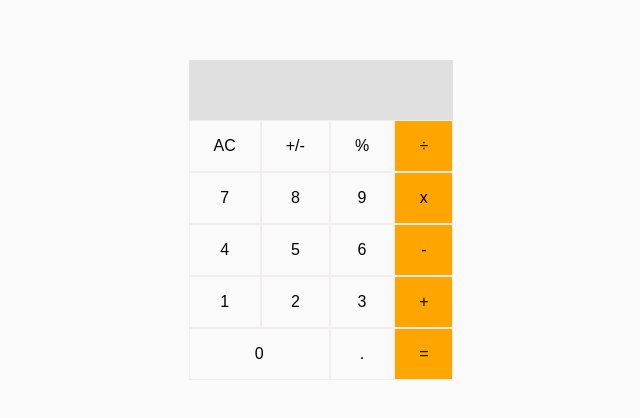
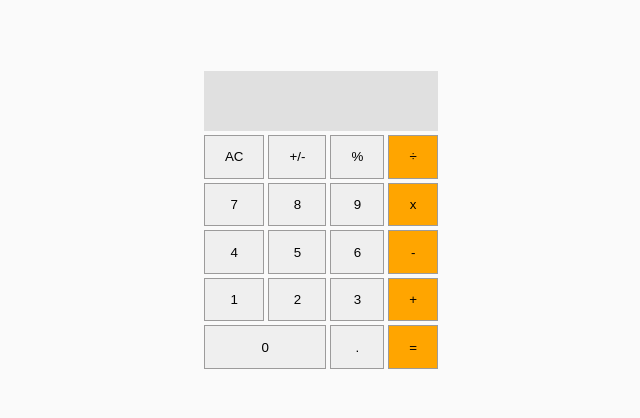
Before and after one commit to soulemanou-software/Math-Magicians, a React (Create React App) app: page / in a window 1280 px wide. Shown: the part 180-598 px from the top of the page, without its empty margins (319-959 px from the left). Built offline with nearby package versions, Linux system fonts and the light colour scheme.

Commit message:
functional part done

```diff
--- a/src/components/Calculator.css
+++ b/src/components/Calculator.css
@@ -7,6 +7,7 @@
   -moz-user-select: none;
   -ms-user-select: none;
   width: 200px;
+  gap: 4px;
 }
 
 .screen {
@@ -23,8 +24,9 @@
   color: black;
   padding: 1em 1.5em;
   text-align: center;
-  border: 1px solid rgb(241, 237, 236);
+  border: 1px solid rgb(156, 155, 155);
   transition: 0.5s ease;
+  cursor: pointer;
 }
 
 .btn:hover {
--- a/src/components/Calculator.jsx
+++ b/src/components/Calculator.jsx
@@ -1,34 +1,19 @@
-/* eslint-disable */
-
-import React from 'react';
+import React, { useState } from 'react';
 import './Calculator.css';
-
-import operate from '../logic/operate';
 import calculate from '../logic/calculate';
 
-class Calculator extends React.Component {
-  constructor(props) {
-    super(props);
-    this.state = {
-      total: null,
-      next: null,
-      operation: null,
+const Calculator = () => {
+  const [total, setTotal] = useState(null);
+  const [next, setNext] = useState(null);
+  const [operation, setOperation] = useState(null);
+
+  const clickHandler = (e) => {
+    const result = calculate({ total, next, operation }, e.target.textContent);
+    setTotal(result.total);
+    setNext(result.next);
+    setOperation(result.operation);
   };
-    this.clickHandler = this.clickHandler.bind(this);
-  }
 
-  clickHandler(e) {
-    this.setState(calculate(this.state, e.target.textContent));
-  }
-
-  displayHandler() {
-    this.setState({
-      total: e.target.textContent,
-    });
-  }
-
-  render() {
-    const { total, next, operation } = this.state;
   return (
     <div className="container">
       <div className="screen">
@@ -36,66 +21,65 @@ class Calculator extends React.Component {
         {operation}
         {next}
       </div>
-        <div className="btn" onClick={this.clickHandler}>
+      <button type="button" className="btn" onClick={clickHandler}>
         AC
-        </div>
-        <div className="btn" onClick={this.clickHandler}>
+      </button>
+      <button type="button" className="btn" onClick={clickHandler}>
         +/-
-        </div>
-        <div className="btn" onClick={this.clickHandler}>
+      </button>
+      <button type="button" className="btn" onClick={clickHandler}>
         %
-        </div>
-        <div className="btn operator" onClick={this.clickHandler}>
+      </button>
+      <button type="button" className="btn operator" onClick={clickHandler}>
         ÷
-        </div>
-        <div className="btn" onClick={this.clickHandler}>
+      </button>
+      <button type="button" className="btn" onClick={clickHandler}>
         7
-        </div>
-        <div className="btn" onClick={this.clickHandler}>
+      </button>
+      <button type="button" className="btn" onClick={clickHandler}>
         8
-        </div>
-        <div className="btn" onClick={this.clickHandler}>
+      </button>
+      <button type="button" className="btn" onClick={clickHandler}>
         9
-        </div>
-        <div className="btn operator" onClick={this.clickHandler}>
+      </button>
+      <button type="button" className="btn operator" onClick={clickHandler}>
         x
-        </div>
-        <div className="btn" onClick={this.clickHandler}>
+      </button>
+      <button type="button" className="btn" onClick={clickHandler}>
         4
-        </div>
-        <div className="btn" onClick={this.clickHandler}>
+      </button>
+      <button type="button" className="btn" onClick={clickHandler}>
         5
-        </div>
-        <div className="btn" onClick={this.clickHandler}>
+      </button>
+      <button type="button" className="btn" onClick={clickHandler}>
         6
-        </div>
-        <div className="btn operator" onClick={this.clickHandler}>
+      </button>
+      <button type="button" className="btn operator" onClick={clickHandler}>
         -
-        </div>
-        <div className="btn" onClick={this.clickHandler}>
+      </button>
+      <button type="button" className="btn" onClick={clickHandler}>
         1
-        </div>
-        <div className="btn" onClick={this.clickHandler}>
+      </button>
+      <button type="button" className="btn" onClick={clickHandler}>
         2
-        </div>
-        <div className="btn" onClick={this.clickHandler}>
+      </button>
+      <button type="button" className="btn" onClick={clickHandler}>
         3
-        </div>
-        <div className="btn operator" onClick={this.clickHandler}>
+      </button>
+      <button type="button" className="btn operator" onClick={clickHandler}>
         +
-        </div>
-        <div className="btn span-2" onClick={this.clickHandler}>
+      </button>
+      <button type="button" className="btn span-2" onClick={clickHandler}>
         0
-        </div>
-        <div className="btn" onClick={this.clickHandler}>
+      </button>
+      <button type="button" className="btn" onClick={clickHandler}>
         .
-        </div>
-        <div className="btn operator" onClick={this.clickHandler}>
+      </button>
+      <button type="button" className="btn operator" onClick={clickHandler}>
         =
-        </div>
+      </button>
     </div>
   );
-  }
-}
+};
 
 export default Calculator;
```
Also changed, not shown: 7 other files (tests, documents, lock files or other folders). Lines whose indentation alone changed are shown as unchanged.
